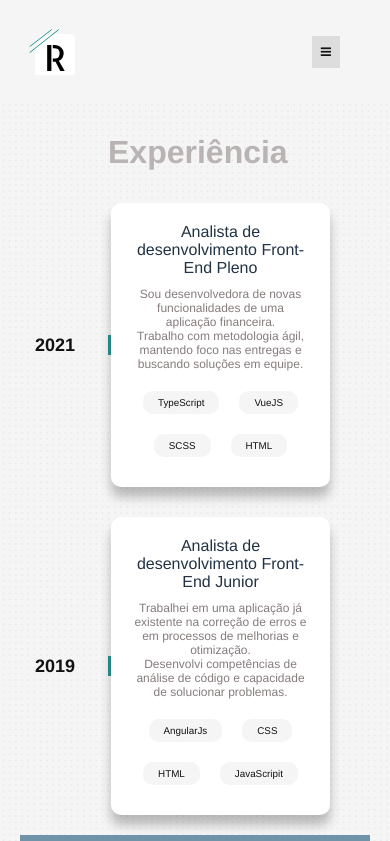
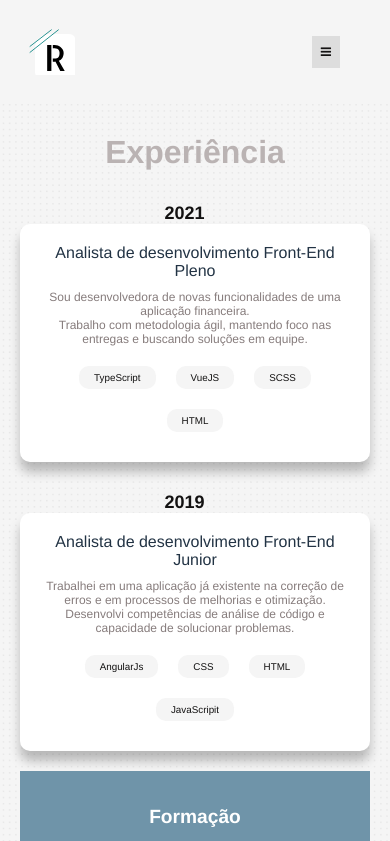
Before and after one commit to Rosines-Almeida/portifolio, a Vue app: page /cursos in a window 390 px wide. Shown: the top 841 px of the page. Built offline with nearby package versions, Linux system fonts and the light colour scheme.

Commit message:
ajuste de projetos

```diff
--- a/src/views/Cursos.vue
+++ b/src/views/Cursos.vue
@@ -324,6 +324,9 @@ hr {
     justify-content: center;
     align-items: center;
   }
+  .education-description{
+    font-size: 1.2em;
+  }
   .education-description-detail {
     display: none;
   }
@@ -354,7 +357,7 @@ hr {
   }
 }
 
-@media screen and (max-width: 384px) {
+@media screen and (max-width: 500px) {
 .d-flex{
   flex-direction: column;
 }
@@ -363,6 +366,7 @@ hr {
 }
 .experience-title{
  padding: inherit;
+ text-align: center;
 }
 .section-experience {
     padding-right: initial;
--- a/src/views/Projetos.vue
+++ b/src/views/Projetos.vue
@@ -271,6 +271,8 @@ img {
 
   .projeto-introduce {
     margin-top: 5%;
+    padding: 0 16px;
+    text-align: center;
   }
 
   .projeto-introduce p {
```
